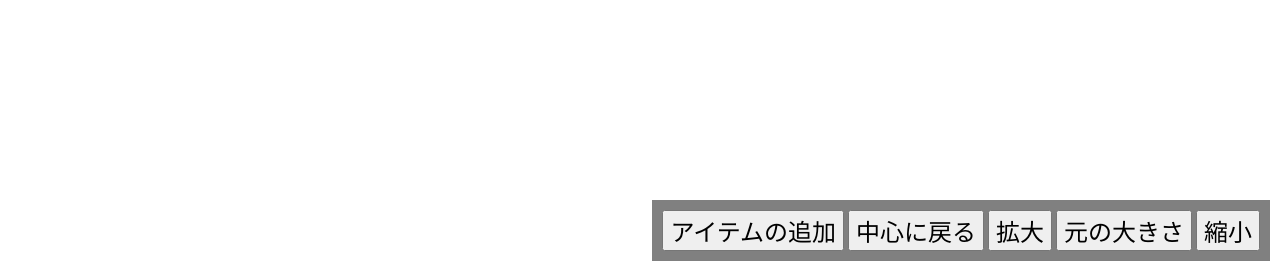
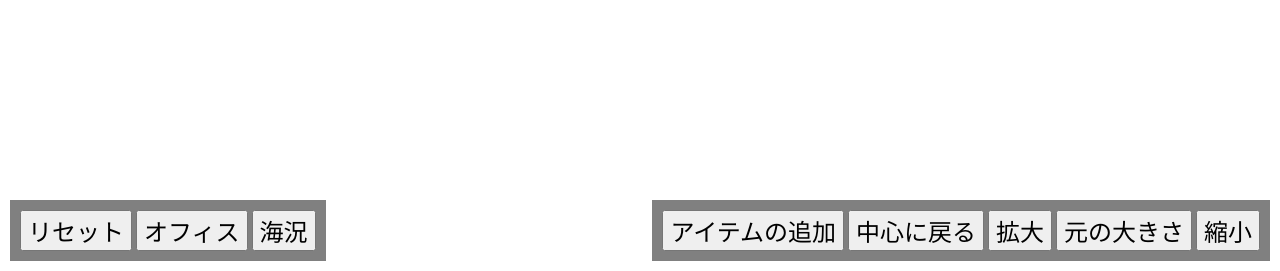
Before and after one commit to likr/egrid-client, a Python web app: template templates/index.html in a window 1280 px wide. Shown: the part 529-800 px from the top of the page. Run offline with Jinja, Linux system fonts and the light colour scheme; the template is opened without the code that fills it, so the values that code supplies are empty.

Commit message:
Added data button.

```diff
--- a/stylesheets/egm.css
+++ b/stylesheets/egm.css
@@ -3,17 +3,28 @@ body {
 }
 
 
-#controller {
+.controller {
   margin: 0;
   padding: 10px;
-  position: absolute;
-  bottom: 10px;
-  right: 10px;
   background-color: gray;
 }
 
 
-#controller button {
+#controller1 {
+  position: absolute;
+  bottom: 10px;
+  left: 10px;
+}
+
+
+#controller2 {
+  position: absolute;
+  bottom: 10px;
+  right: 10px;
+}
+
+
+.controller button {
   font-size: 1.5em;
 }
 
--- a/templates/index.html
+++ b/templates/index.html
@@ -16,7 +16,7 @@
 
         $(window).resize(resizeViewBox);
 
-        $("#resetButton").click(resetViewBox);
+        $("#resetPosButton").click(resetViewBox);
         $("#zoomInButton").click(zoomIn);
         $("#zoomOutButton").click(zoomOut);
         $("#resetZoomButton").click(resetZoom);
@@ -32,6 +32,33 @@
             });
             draw(data);
           }
+        });
+
+        $("#resetButton").click(function() {
+          d3.json("data/empty.json", function(d) {
+            d3.selectAll(".element, .link").remove();
+            initData(d);
+            data = d;
+            draw(data);
+          });
+        });
+
+        $("#data1Button").click(function() {
+          d3.json("data/test2.json", function(d) {
+            d3.selectAll(".element, .link").remove();
+            initData(d);
+            data = d;
+            draw(data);
+          });
+        });
+
+        $("#data2Button").click(function() {
+          d3.json("data/kaikyo2.json", function(d) {
+            d3.selectAll(".element, .link").remove();
+            initData(d);
+            data = d;
+            draw(data);
+          });
         });
 
         d3.select("#contents")
@@ -71,7 +98,7 @@
           .call(radderDown)
           ;
 
-        d3.json("data/test2.json", function(d) {
+        d3.json("data/empty.json", function(d) {
           initData(d);
           data = d;
           draw(data);
@@ -89,9 +116,14 @@
       <g id="radderUpButton" class="radderButton invisible"><rect/><text>ラダーアップ</text></g>
       <g id="radderDownButton" class="radderButton invisible"><rect/><text>ラダーダウン</text></g>
     </svg>
-    <div id="controller">
+    <div id="controller1" class="controller">
+      <button id="resetButton">リセット</button>
+      <button id="data1Button">オフィス</button>
+      <button id="data2Button">海況</button>
+    </div>
+    <div id="controller2" class="controller">
       <button id="addItemButton">アイテムの追加</button>
-      <button id="resetButton">中心に戻る</button>
+      <button id="resetPosButton">中心に戻る</button>
       <button id="zoomInButton">拡大</button>
       <button id="resetZoomButton">元の大きさ</button>
       <button id="zoomOutButton">縮小</button>
```
